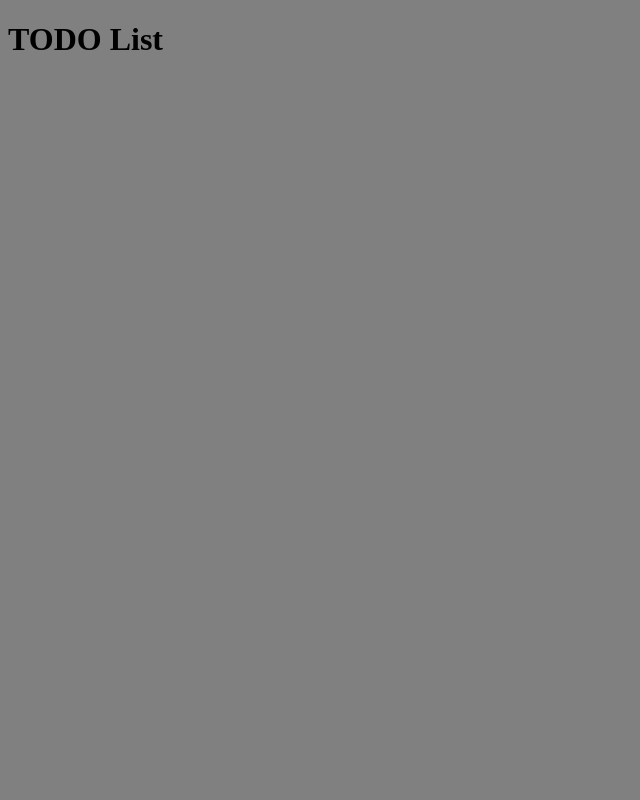
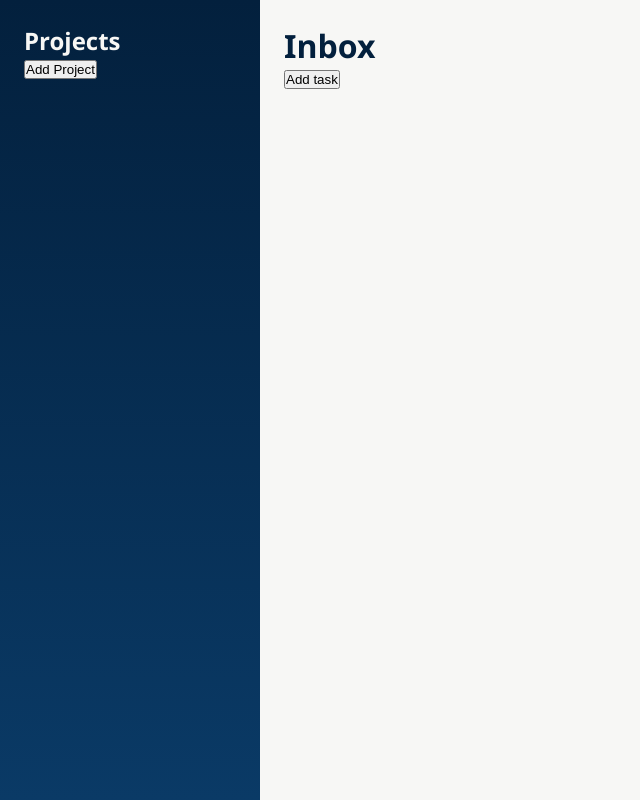
Before and after one commit to w1ttyy/todo-list, a website built with webpack: page src/template.html in a window 1280 px wide. Shown: the whole page, without its empty margins (0-640 px from the left). Built offline with nearby package versions, Linux system fonts and the light colour scheme.

Commit message:
Add static layout and color palette

```diff
--- a/src/styles.css
+++ b/src/styles.css
@@ -1,3 +1,56 @@
+:root {
+    /* Sidebar */
+    --color-sidebar: #03203d;
+    --color-sidebar-end: #0a3a66;
+    /* koniec gradientu */
+    --color-sidebar-text: #f7f7f5;
+    --color-sidebar-muted: rgba(247, 247, 245, 0.6);
+    --color-sidebar-active: rgba(99, 156, 197, 0.25);
+
+    /* Hlavná plocha */
+    --color-bg: #f7f7f5;
+    /* snow */
+    --color-surface: #ffffff;
+    /* karty */
+    --color-border: #e3e8ee;
+    --color-text: #03203d;
+    /* tmavomodrý text */
+    --color-text-muted: #5b6b7b;
+    /* dátumy, popisky */
+
+    /* Akcenty */
+    --color-accent: #639cc5;
+    --color-danger: #eb2f33;
+
+    /* Priority */
+    --color-priority-low: #639cc5;
+    --color-priority-medium: #f2a541;
+    --color-priority-high: #eb2f33;
+}
+
+* {
+    margin: 0;
+    padding: 0;
+    box-sizing: border-box;
+}
+
 body {
-    background-color: gray;
+    display: grid;
+    grid-template-columns: 260px minmax(0, 1fr);
+    min-height: 100vh;
+    font-family: 'Segoe UI', Tahoma, Geneva, Verdana, sans-serif;
 }
+
+#sidebar, #content {
+    padding: 24px;
+}
+
+#sidebar {
+    background: linear-gradient(180deg, var(--color-sidebar), var(--color-sidebar-end));
+    color: var(--color-sidebar-text);
+}
+
+#content {
+    background-color: var(--color-bg);
+    color: var(--color-text);
+}
--- a/src/template.html
+++ b/src/template.html
@@ -6,6 +6,15 @@
     <title>TODO List</title>
   </head>
   <body>
-    <h1>TODO List</h1>
+    <aside id="sidebar">
+      <h2>Projects</h2>
+      <button id="add-project-btn" type="button">Add Project</button>
+      <ul id="project-list"></ul>
+    </aside>
+    <main id="content">
+      <h1 id="project-title">Inbox</h1>
+      <ul id="todo-list"></ul>
+      <button id="add-task-btn" type="button">Add task</button>
+    </main>
   </body>
 </html>
```
